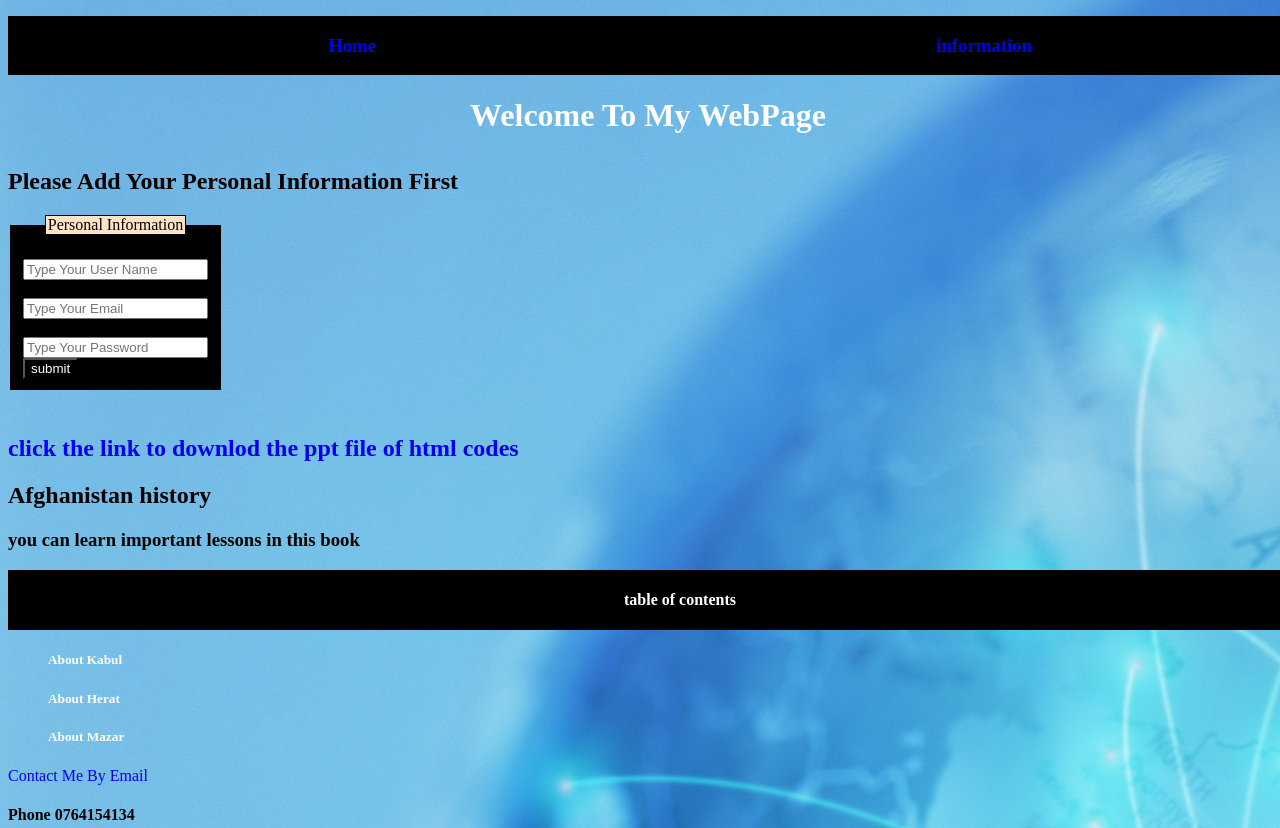
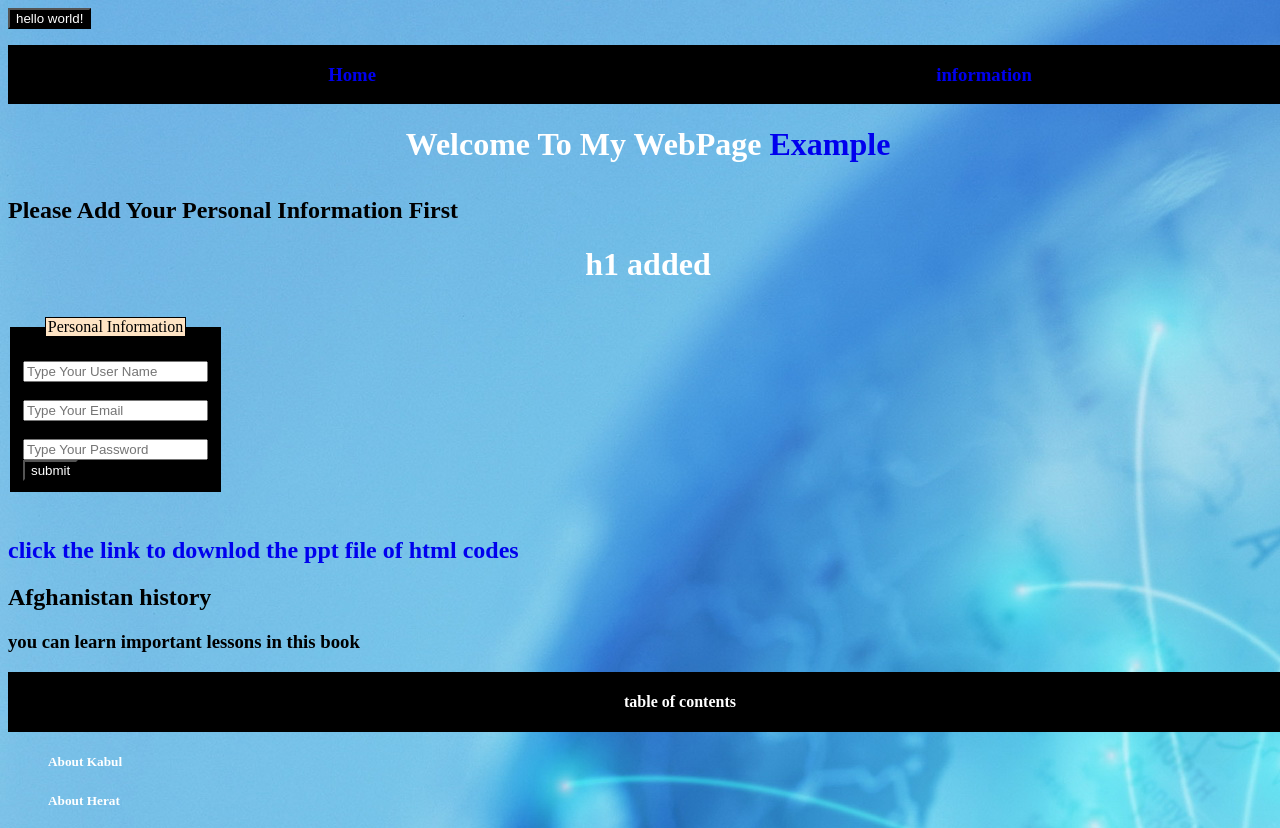
Before and after one commit to nazirrashidi/learningweb, a plain HTML site: page index.html in a window 1280 px wide. Shown: the top 828 px of the page. Drawn offline with Linux system fonts and the light colour scheme; files whose address does not match are found by name.

Commit message:
lesson four

```diff
--- a/index.html
+++ b/index.html
@@ -8,6 +8,7 @@
 </head>
 
 <body>
+    <button id="hello">hello world!</button>
     <ul>
         <h3>
             <li><a href="./pages/home.html">Home</a></li>
@@ -16,10 +17,13 @@
             <li><a href="./pages/information.html">information</a></li>
         </h3>
     </ul>
-    <h1>Welcome To My WebPage</h1>
-    <h2>Please Add Your Personal Information First</h2>
+    <h1 id="intro">
+        Welcome To My WebPage
+        <a href="/">Example</a>
+    </h1>
+    <h2 class="hclass">Please Add Your Personal Information First</h2>
+    <h1>h1 added</h1>
 
-    <!-- form -->
     <form>
         <fieldset>
             <legend>Personal Information</legend>
@@ -41,9 +45,9 @@
 
 
     <h2>Afghanistan history </h2>
-    <h3>you can learn important lessons in this book</h3>
+    <h3 class="hclass">you can learn important lessons in this book</h3>
 
-    <!-- list of contents -->
+
     <table>
         <ul>
             <li>
@@ -62,24 +66,24 @@
             </li>
         </ol>
     </table>
-    <!-- nav -->
+
     <nav>
         <a href="mailto:nazirrashidi001@gmail.com"> Contact Me By Email</a>
     </nav>
 
-    <!-- footer -->
+
     <footer>
         <h4>Phone 0764154134</h4>
     </footer>
 
-    <!-- image -->
+
     <figure>
         <img src="../assets/images/clint.jpg.jpg" />
         <figcaption>this image is about our website codes</figcaption>
     </figure>
 
     <video controls autoplay loop width="300px" height="250px">
-        <!-- <source src="./video/vi.mkv.mp4" /> -->
+
     </video>
 </body>
 
--- a/stylesheet/index.css
+++ b/stylesheet/index.css
@@ -93,3 +93,8 @@ table {
     background-color: white;
     color:red;
 }
+
+.textBg {
+    font-size: 2rem;
+    color:red;
+}
```
Also changed, not shown: javascript/lessonfour.js (added, +29 -0 lines).
